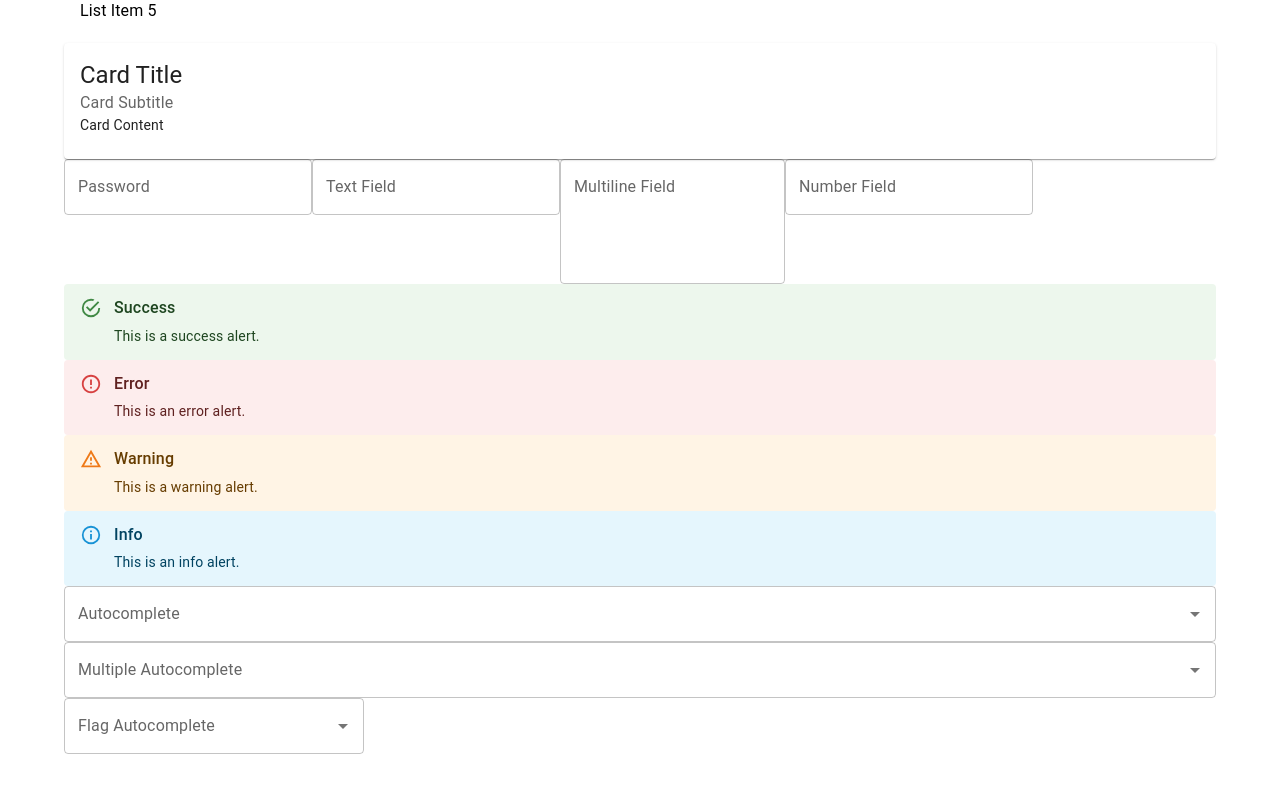
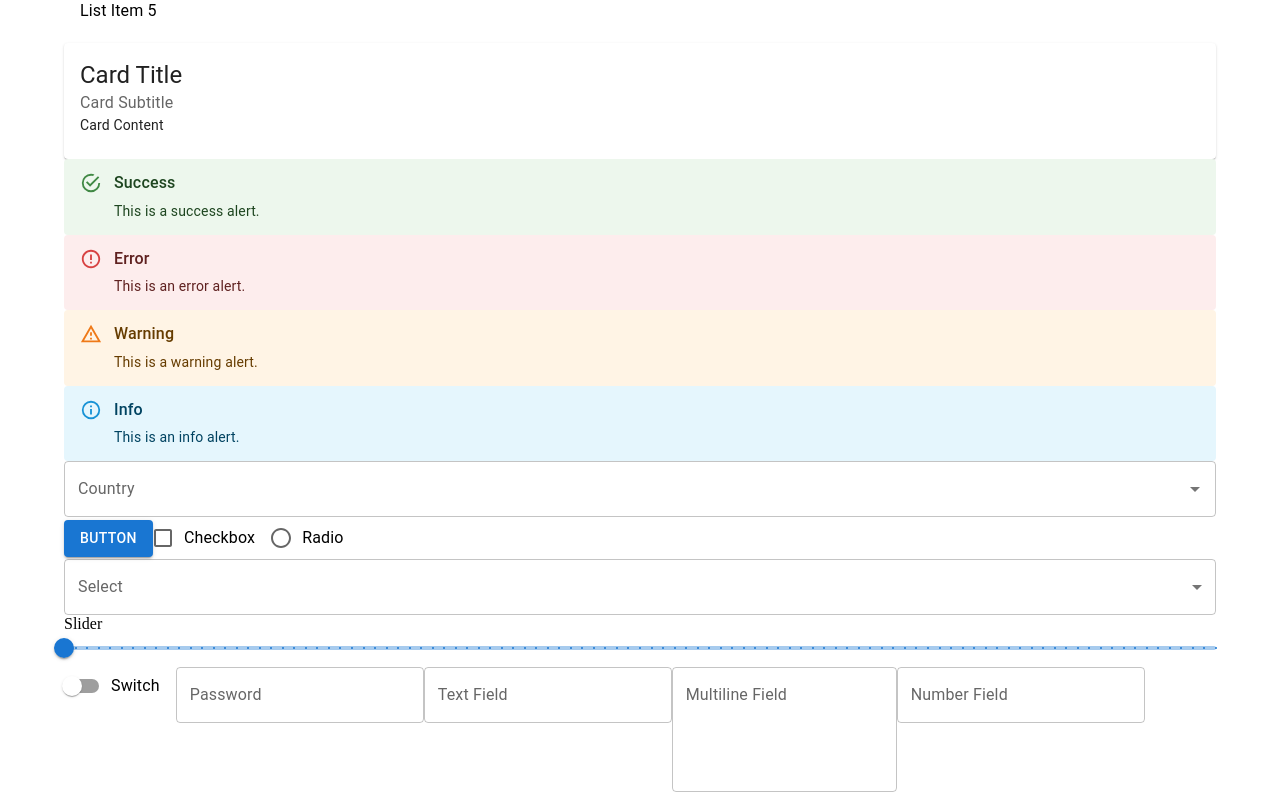
Before and after one commit to ms0216/electron-modern-ui, a React app: page / in a window 1280 px wide. Shown: the part 984-1784 px from the top of the page. Before the commit the page ends 1746 px from the top, so only its background shows below. Built offline with nearby package versions, Linux system fonts and the light colour scheme.

Commit message:
CI/CD: 不要なブランチを削除し、.gitignore を追加して新しいコンポーネントを実装

```diff
--- a/src/App.js
+++ b/src/App.js
@@ -14,6 +14,13 @@ import TabsComponent from './components/TabsComponent';
 import TextFieldComponent from './components/TextFieldComponent';
 import AlertComponent from './components/AlertComponent';
 import AutocompleteComponent from './components/AutocompleteComponent';
+import ButtonComponent from './components/ButtonComponent';
+import CheckboxComponent from './components/CheckboxComponent';
+import RadioComponent from './components/RadioComponent';
+import SelectComponent from './components/SelectComponent';
+import SliderComponent from './components/SliderComponent';
+import SwitchComponent from './components/SwitchComponent';
+
 
 function App() {
   const [anchorEl, setAnchorEl] = React.useState(null);
@@ -486,23 +493,40 @@ function App() {
     { code: 'ZW', label: 'Zimbabwe', phone: '263' },
   ];
 
+  const ac = new AutocompleteComponent();
+  const alert = new AlertComponent();
+  const bt = new ButtonComponent();
+  const cb = new CheckboxComponent();
+  const rd = new RadioComponent
+  const sel = new SelectComponent();
+  const sl = new SliderComponent();
+  const sw = new SwitchComponent();
   const tf = new TextFieldComponent();
-  const alert = new AlertComponent();
-  const ac = new AutocompleteComponent();
+
+  const autocomplete = ac.createAutocomplete('Country', countries);
+
+  const successAlert = alert.createSuccessAlert('Success', 'This is a success alert.');
+  const errorAlert = alert.createErrorAlert('Error', 'This is an error alert.');
+  const warningAlert = alert.createWarningAlert('Warning', 'This is a warning alert.');
+  const infoAlert = alert.createInfoAlert('Info', 'This is an info alert.');
+
+  const button = bt.createButton('Button', 'contained', 'primary');
+
+  const checkbox = cb.createCheckbox('Checkbox');
+
+  const radio = rd.createRadio('Radio');
+
+  const select = sel.createSelect('Select', countries);
+
+  const slider = sl.createSlider('Slider');
+
+  const switc = sw.createSwitch('Switch');
 
   const passwordField = tf.createPasswordField('Password');
   const textField = tf.createTextField('Text Field');
   const multilineField = tf.createMultilineField('Multiline Field');
   const numberField = tf.createNumberField('Number Field');
 
-  const successAlert = alert.createSuccessAlert('Success', 'This is a success alert.');
-  const errorAlert = alert.createErrorAlert('Error', 'This is an error alert.');
-  const warningAlert = alert.createWarningAlert('Warning', 'This is a warning alert.');
-  const infoAlert = alert.createInfoAlert('Info', 'This is an info alert.');
-
-  const autocomplete = ac.createAutocomplete('Autocomplete', ['Option 1', 'Option 2', 'Option 3']);
-  const multipleAutocomplete = ac.createMultipleAutocomplete('Multiple Autocomplete', ['Option 1', 'Option 2', 'Option 3']);
-  const flagAutocomplete = ac.createFlagAutocomplete('Flag Autocomplete', countries);
 
   return (
     <Container>
@@ -587,20 +611,29 @@ function App() {
         content="Card Content"
       />
 
-      {passwordField.element}
-      {textField.element}
-      {multilineField.element}
-      {numberField.element}
-
       {successAlert.element}
       {errorAlert.element}
       {warningAlert.element}
       {infoAlert.element}
 
       {autocomplete.element}
-      {multipleAutocomplete.element}
-      {flagAutocomplete.element}
 
+      {button.element}
+
+      {checkbox.element}
+
+      {radio.element}
+
+      {select.element}
+
+      {slider.element}
+
+      {switc.element}
+
+      {passwordField.element}
+      {textField.element}
+      {multilineField.element}
+      {numberField.element}
 
     </Container>
   );
--- a/src/components/AutocompleteComponent.js
+++ b/src/components/AutocompleteComponent.js
@@ -1,9 +1,9 @@
 import React from "react";
-import { Autocomplete, TextField, Box } from "@mui/material";
+import { Autocomplete, TextField } from "@mui/material";
 import BaseComponent from "./BaseComponent";
 
 class AutocompleteComponent extends BaseComponent {
-  createAutocomplete(label, options) {
+  createAutocomplete(label, options = []) {
     const id = this.generateId();
     return {
       id,
@@ -11,74 +11,7 @@ class AutocompleteComponent extends BaseComponent {
         <Autocomplete
           id={id}
           options={options}
-          renderInput={(params) => (
-            <TextField {...params} label={label} variant="outlined" />
-          )}
-        />
-      )
-    };
-  }
-
-  createMultipleAutocomplete(label, options) {
-    const id = this.generateId();
-    return {
-      id,
-      element: (
-        <Autocomplete
-          id={id}
-          multiple
-          options={options}
-          renderInput={(params) => (
-            <TextField {...params} label={label} variant="outlined" />
-          )}
-        />
-      )
-    };
-  }
-
-  createFlagAutocomplete(label, countries) {
-    const id = this.generateId();
-    return {
-      id,
-      element: (
-        <Autocomplete
-          id="country-select-demo"
-          sx={{ width: 300 }}
-          options={countries}
-          autoHighlight
-          getOptionLabel={(option) => option.label}
-          renderOption={(props, option) => {
-            const { key, ...optionProps } = props;
-            return (
-              <Box
-                key={key}
-                component="li"
-                sx={{ '& > img': { mr: 2, flexShrink: 0 } }}
-                {...optionProps}
-              >
-                <img
-                  loading="lazy"
-                  width="20"
-                  srcSet={`https://flagcdn.com/w40/${option.code.toLowerCase()}.png 2x`}
-                  src={`https://flagcdn.com/w20/${option.code.toLowerCase()}.png`}
-                  alt=""
-                />
-                {option.label} ({option.code}) +{option.phone}
-              </Box>
-            );
-          }}
-          renderInput={(params) => (
-            <TextField
-              {...params}
-              label={label}
-              slotProps={{
-                htmlInput: {
-                  ...params.inputProps,
-                  autoComplete: 'new-password', // disable autocomplete and autofill
-                },
-              }}
-            />
-          )}
+          renderInput={(params) => <TextField {...params} label={label} variant="outlined" fullWidth />}
         />
       )
     };
--- /dev/null
+++ b/src/components/ButtonComponent.js
@@ -0,0 +1,23 @@
+import React from "react";
+import { Button } from "@mui/material";
+import BaseComponent from "./BaseComponent";
+
+class ButtonComponent extends BaseComponent {
+  createButton(label, variant = "contained", color = "primary") {
+    const id = this.generateId();
+    return {
+      id,
+      element: (
+        <Button
+          id={id}
+          variant={variant}
+          color={color}
+        >
+          {label}
+        </Button>
+      )
+    };
+  }
+}
+
+export default ButtonComponent;
--- /dev/null
+++ b/src/components/CheckboxComponent.js
@@ -0,0 +1,20 @@
+import React from "react";
+import { Checkbox, FormControlLabel } from "@mui/material";
+import BaseComponent from "./BaseComponent";
+
+class CheckboxComponent extends BaseComponent {
+  createCheckbox(label) {
+    const id = this.generateId();
+    return {
+      id,
+      element: (
+        <FormControlLabel
+          control={<Checkbox id={id} />}
+          label={label}
+        />
+      )
+    };
+  }
+}
+
+export default CheckboxComponent;
--- /dev/null
+++ b/src/components/RadioComponent.js
@@ -0,0 +1,20 @@
+import React from "react";
+import { Radio, FormControlLabel } from "@mui/material";
+import BaseComponent from "./BaseComponent";
+
+class RadioComponent extends BaseComponent {
+  createRadio(label) {
+    const id = this.generateId();
+    return {
+      id,
+      element: (
+        <FormControlLabel
+          control={<Radio id={id} />}
+          label={label}
+        />
+      )
+    };
+  }
+}
+
+export default RadioComponent;
--- /dev/null
+++ b/src/components/SelectComponent.js
@@ -0,0 +1,30 @@
+import React from "react";
+import { Select, MenuItem, FormControl, InputLabel } from "@mui/material";
+import BaseComponent from "./BaseComponent";
+
+class SelectComponent extends BaseComponent {
+  createSelect(label, options = []) {
+    const id = this.generateId();
+    return {
+      id,
+      element: (
+        <FormControl variant="outlined" fullWidth>
+          <InputLabel id={`${id}-label`}>{label}</InputLabel>
+          <Select
+            labelId={`${id}-label`}
+            id={id}
+            label={label}
+          >
+            {options.map((option, index) => (
+              <MenuItem key={index} value={option.value}>
+                {option.label}
+              </MenuItem>
+            ))}
+          </Select>
+        </FormControl>
+      )
+    };
+  }
+}
+
+export default SelectComponent;
--- /dev/null
+++ b/src/components/SliderComponent.js
@@ -0,0 +1,29 @@
+import React from "react";
+import { Slider } from "@mui/material";
+import BaseComponent from "./BaseComponent";
+
+class SliderComponent extends BaseComponent {
+  createSlider(label, min = 0, max = 100, step = 1) {
+    const id = this.generateId();
+    return {
+      id,
+      element: (
+        <div>
+          <label htmlFor={id}>{label}</label>
+          <Slider
+            id={id}
+            defaultValue={min}
+            aria-labelledby={id}
+            valueLabelDisplay="auto"
+            step={step}
+            marks
+            min={min}
+            max={max}
+          />
+        </div>
+      )
+    };
+  }
+}
+
+export default SliderComponent;
--- /dev/null
+++ b/src/components/SwitchComponent.js
@@ -0,0 +1,20 @@
+import React from "react";
+import { Switch, FormControlLabel } from "@mui/material";
+import BaseComponent from "./BaseComponent";
+
+class SwitchComponent extends BaseComponent {
+  createSwitch(label) {
+    const id = this.generateId();
+    return {
+      id,
+      element: (
+        <FormControlLabel
+          control={<Switch id={id} />}
+          label={label}
+        />
+      )
+    };
+  }
+}
+
+export default SwitchComponent;
```
Also changed, not shown: 1 other file (tests, documents, lock files or other folders).
